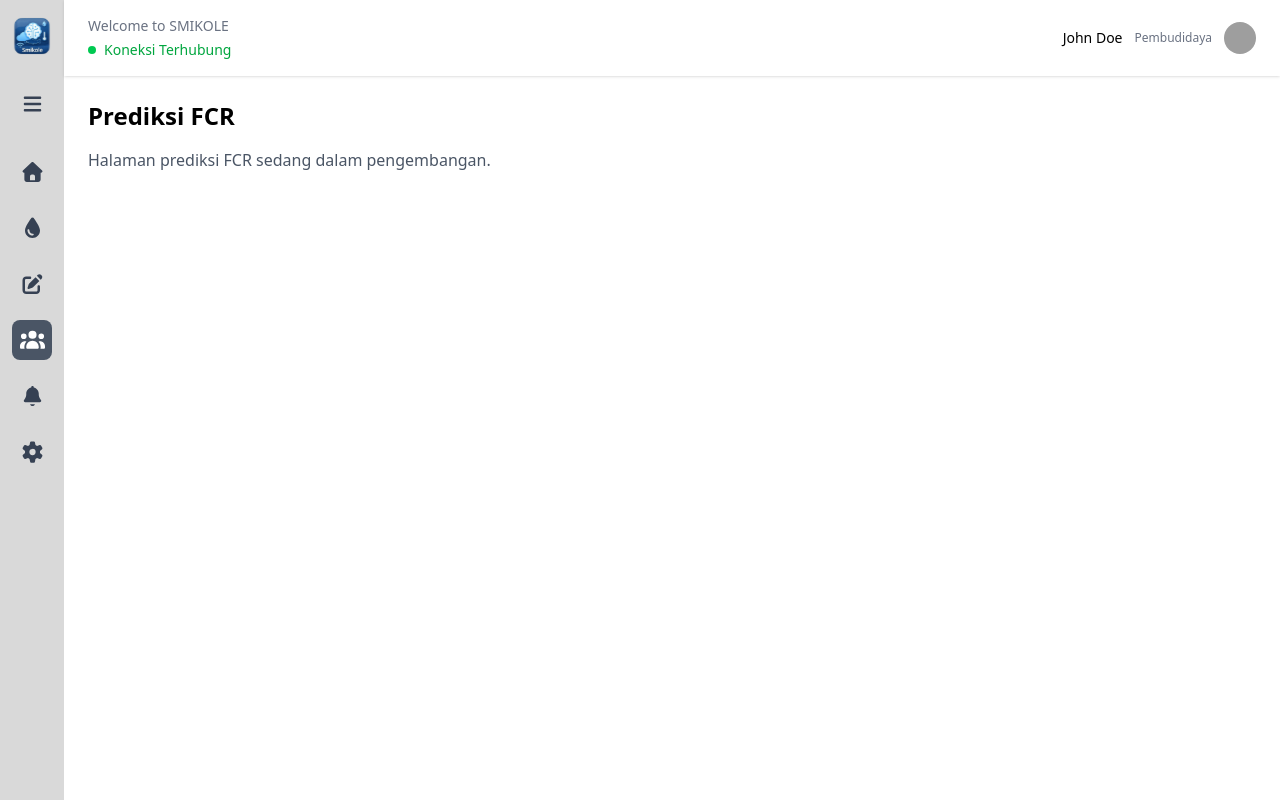
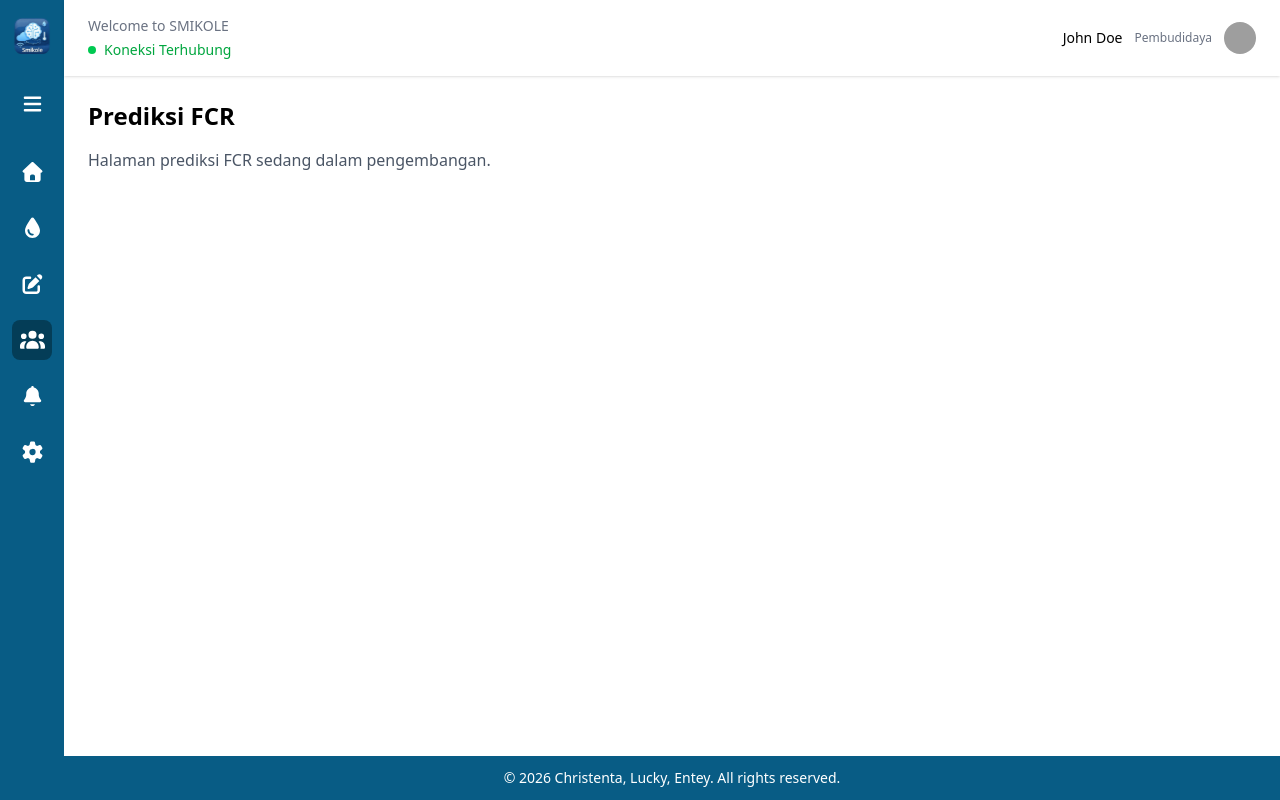
Before and after one commit to ChristentaTP/SMIKOLE, a React (Vite) app: page /prediksi-fcr in a window 1280 px wide. Built offline with nearby package versions, Linux system fonts and the light colour scheme; grey boxes are pictures that could not be loaded.

Commit message:
perubahan warna

```diff
--- /dev/null
+++ b/src/app/layout/Footer.jsx
@@ -0,0 +1,7 @@
+export default function Footer() {
+  return (
+    <footer className="bg-[#085C85] text-white text-center py-3 text-sm">
+      © 2026 Christenta, Lucky, Entey. All rights reserved.
+    </footer>
+  )
+}
--- a/src/app/layout/MainLayout.jsx
+++ b/src/app/layout/MainLayout.jsx
@@ -1,5 +1,6 @@
 import Sidebar from "./Sidebar"
 import Header from "./Header"
+import Footer from "./Footer"
 
 export default function MainLayout({ children }) {
   return (
@@ -11,9 +12,11 @@ export default function MainLayout({ children }) {
       <div className="flex-1 flex flex-col">
         <Header />
 
-        <main className="flex-1 p-4 md:p-6">
+        <main className="flex-1 p-4 md:p-6 pb-20 md:pb-6">
           {children}
         </main>
+
+        <Footer />
       </div>
     </div>
   )
--- a/src/app/layout/Sidebar.jsx
+++ b/src/app/layout/Sidebar.jsx
@@ -27,7 +27,7 @@ export default function Sidebar() {
     <>
       {/* DESKTOP SIDEBAR */}
       <aside
-        className={`hidden md:flex bg-[#D9D9D9] text-gray-700 flex-col items-center py-4 gap-4 transition-all duration-300 ${
+        className={`hidden md:flex bg-[#085C85] text-white flex-col items-center py-4 gap-4 transition-all duration-300 ${
           isExpanded ? "w-56" : "w-16"
         }`}
       >
@@ -43,7 +43,7 @@ export default function Sidebar() {
         {/* Burger Toggle Button */}
         <button
           onClick={() => setIsExpanded(!isExpanded)}
-          className="w-12 h-12 flex items-center justify-center rounded-lg transition-colors hover:bg-gray-400 hover:text-white mb-2"
+          className="w-12 h-12 flex items-center justify-center rounded-lg transition-colors hover:bg-[#064a6a] mb-2"
           title={isExpanded ? "Tutup Sidebar" : "Buka Sidebar"}
         >
           <FontAwesomeIcon icon={faBars} size="lg" />
@@ -56,12 +56,12 @@ export default function Sidebar() {
             to={item.path}
             title={item.label}
             className={({ isActive }) =>
-              `flex items-center gap-3 rounded-lg transition-colors hover:bg-gray-400 hover:text-white ${
+              `flex items-center gap-3 rounded-lg transition-colors hover:bg-[#064a6a] ${
                 isExpanded ? "w-48 px-3 py-2" : "w-10 h-10 justify-center"
-              } ${isActive ? "bg-gray-600 text-white" : ""}`
+              } ${isActive ? "bg-[#043d57]" : ""}`
             }
           >
-            <FontAwesomeIcon icon={item.icon} size="lg" className="flex-shrink-0" />
+            <FontAwesomeIcon icon={item.icon} size="lg" className="shrink-0" />
             {isExpanded && (
               <span className="text-sm font-medium whitespace-nowrap overflow-hidden">
                 {item.label}
@@ -72,14 +72,14 @@ export default function Sidebar() {
       </aside>
 
       {/* MOBILE BOTTOM NAV */}
-      <nav className="md:hidden fixed bottom-0 left-0 right-0 bg-[#D9D9D9] text-gray-700 border-t border-gray-300 flex justify-around py-4">
+      <nav className="md:hidden fixed bottom-0 left-0 right-0 bg-[#085C85] text-white border-t border-[#064a6a] flex justify-around py-4">
         {menuItems.filter(item => item.label !== "Personalisasi").map((item) => (
           <NavLink
             key={item.path}
             to={item.path}
             className={({ isActive }) =>
-              `flex flex-col items-center gap-1 text-xs transition-all active:scale-90 active:bg-gray-400 active:text-white rounded-lg p-3 ${
-                isActive ? "bg-gray-600 text-white" : ""
+              `flex flex-col items-center gap-1 text-xs transition-all active:scale-90 active:bg-[#064a6a] rounded-lg p-3 ${
+                isActive ? "bg-[#043d57]" : ""
               }`
             }
           >
```
